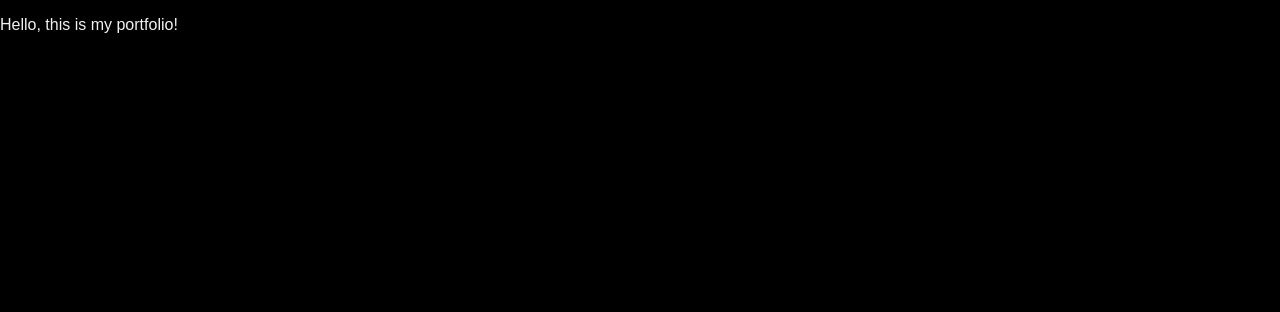
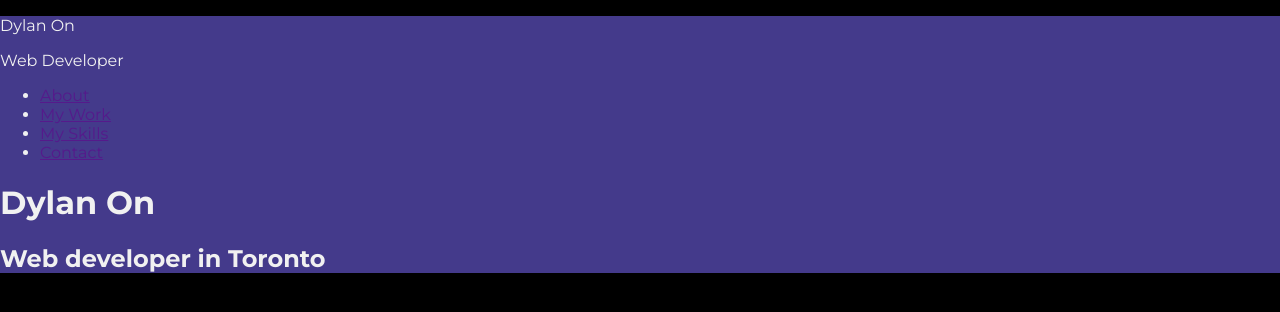
Before and after one commit to dylanon/portfolio, a website: page dev/index.html in a window 1280 px wide. Drawn offline with nearby package versions, Linux system fonts and the light colour scheme; files that its build step writes are made by us from their sources.

Commit message:
Basic structure, header markup, add fonts

```diff
--- a/dev/index.html
+++ b/dev/index.html
@@ -4,10 +4,33 @@
     <meta charset="UTF-8">
     <meta name="viewport" content="width=device-width, initial-scale=1.0">
     <meta http-equiv="X-UA-Compatible" content="ie=edge">
+    <link href="https://fonts.googleapis.com/css?family=Montserrat:400,700|Playfair+Display" rel="stylesheet">
     <link rel="stylesheet" href="styles/style.css">
     <title>Dylan On | Web Developer</title>
 </head>
 <body>
-    <p>Hello, this is my portfolio!</p>
+    <header>
+        <nav>
+            <div class="logo">
+                <p>Dylan On</p>
+                <p>Web Developer</p>
+            </div>
+            <ul>
+                <li><a href="">About</a></li>
+                <li><a href="">My Work</a></li>
+                <li><a href="">My Skills</a></li>
+                <li><a href="">Contact</a></li>
+            </ul>
+        </nav>
+        <div>
+            <h1>Dylan On</h1>
+            <h2>Web developer in Toronto</h2>
+        </div>
+    </header>
+    <section></section>
+    <section></section>
+    <section></section>
+    <section></section>
+    <footer></footer>
 </body>
 </html>
--- a/dev/styles/style.scss
+++ b/dev/styles/style.scss
@@ -1,4 +1,9 @@
 // Variables
+
+$primary: #443a8b;
+
+$font: 'Montserrat', sans-serif;
+$font-secondary: 'Playfair Display', serif;
 
 // Imports
 
@@ -7,4 +12,9 @@
 body {
     background: black;
     color: #f1f1f1;
+    font-family: $font;
 }
+
+header {
+    background: $primary;
+}
```
